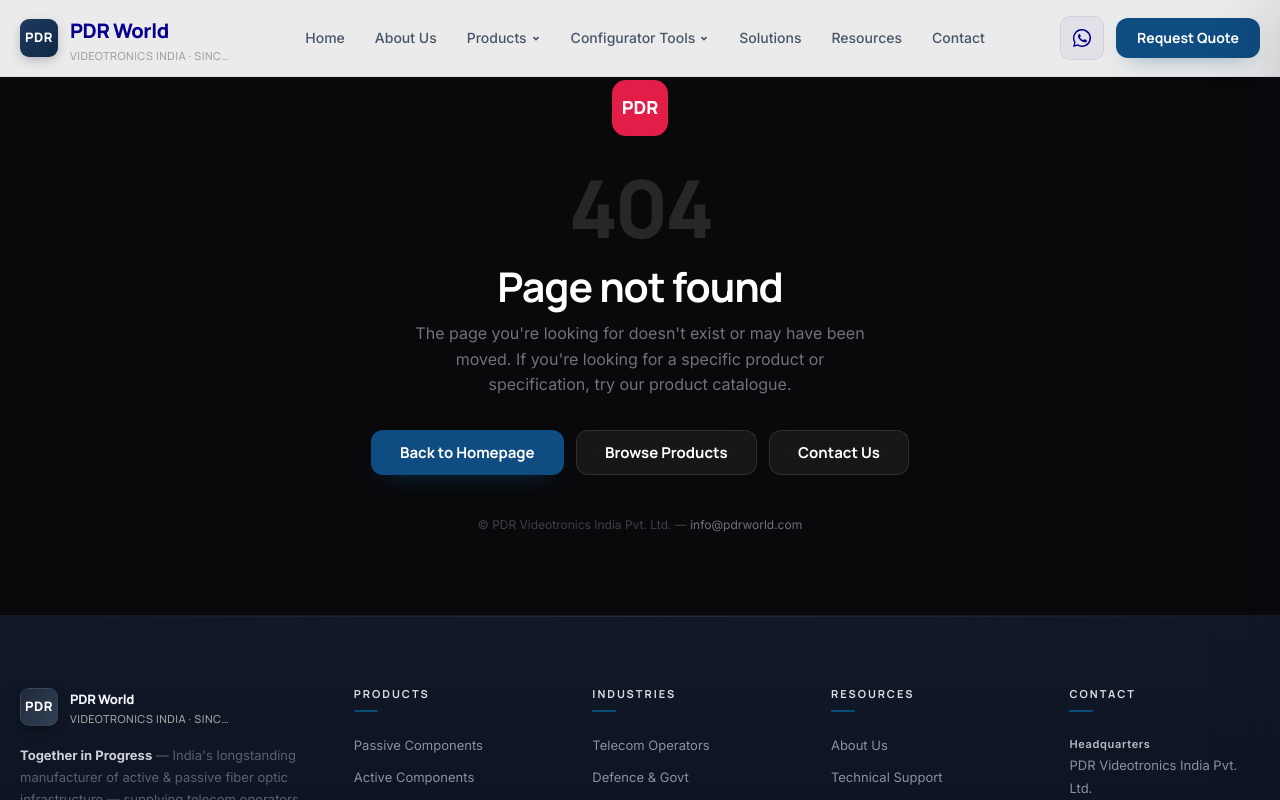
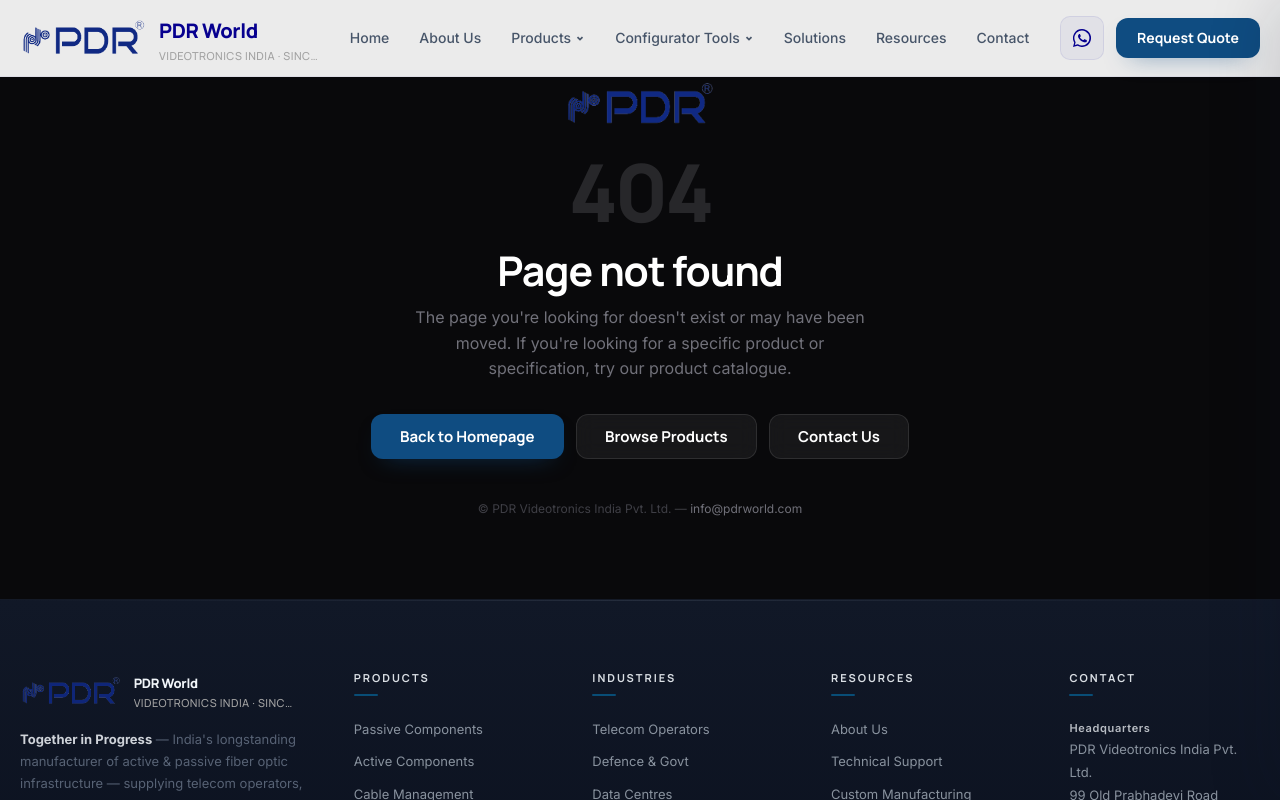
Before and after one commit to amey-bauchkar/PDR, a React (Vite) app: page /404 in a window 1280 px wide. Shown: the top 800 px of the page. Built offline with nearby package versions, Linux system fonts and the light colour scheme.

Commit message:
Logo and favicon changed Passive components done

```diff
--- a/index.html
+++ b/index.html
@@ -4,7 +4,7 @@
     <meta charset="UTF-8" />
     <meta name="viewport" content="width=device-width, initial-scale=1.0" />
     <meta name="theme-color" content="#07008F" />
-    <link rel="icon" type="image/svg+xml" href="/favicon.svg" />
+    <link rel="icon" type="image/png" href="/favicon.png" />
     <link rel="preconnect" href="https://fonts.googleapis.com" />
     <link rel="preconnect" href="https://fonts.gstatic.com" crossorigin />
     <link
--- a/src/components/Footer.tsx
+++ b/src/components/Footer.tsx
@@ -1,4 +1,5 @@
 import { Link } from 'react-router-dom';
+import logo from '../assets/logo.png';
 
 export default function Footer() {
   const year = new Date().getFullYear();
@@ -7,11 +8,13 @@
       <div className="container footer-grid">
         <div className="footer-brand">
           <Link className="brand" to="/">
-            <span className="brand-mark">PDR</span>
-            <span>
-              PDR World
-              <small>Videotronics India · Since 1985</small>
-            </span>
+            <div className="logo-container">
+              <img src={logo} alt="PDR World" className="logo footer-logo" />
+              <span className="brand-text" style={{ display: 'flex', flexDirection: 'column' }}>
+                PDR World
+                <small>Videotronics India · Since 1985</small>
+              </span>
+            </div>
           </Link>
           <p>
             <strong>Together in Progress</strong> — India's longstanding manufacturer of active &amp; passive fiber optic infrastructure —
--- a/src/components/Header.tsx
+++ b/src/components/Header.tsx
@@ -1,5 +1,7 @@
 import { useEffect, useRef, useState } from 'react';
 import { NavLink, Link, useLocation } from 'react-router-dom';
+
+import logo from '../assets/logo.png';
 
 export default function Header() {
   const [scrolled, setScrolled] = useState(false);
@@ -53,11 +55,13 @@
       <header className={`site-header${scrolled ? ' scrolled' : ''}`} id="top">
         <div className="container nav">
           <Link className="brand" to="/" aria-label="PDR World home">
-            <span className="brand-mark">PDR</span>
-            <span>
-              PDR World
-              <small>Videotronics India · Since 1985</small>
-            </span>
+            <div className="logo-container">
+              <img src={logo} alt="PDR World" className="logo" />
+              <span className="brand-text" style={{ display: 'flex', flexDirection: 'column' }}>
+                PDR World
+                <small>Videotronics India · Since 1985</small>
+              </span>
+            </div>
           </Link>
 
           <nav className="nav-center" aria-label="Primary">
--- a/src/pages/NotFound.tsx
+++ b/src/pages/NotFound.tsx
@@ -1,5 +1,6 @@
 import { Link } from 'react-router-dom';
 import Seo from '../components/Seo';
+import logo from '../assets/logo.png';
 import '../styles/notfound.css';
 
 export default function NotFound() {
@@ -7,7 +8,7 @@
     <>
       <Seo title="Page Not Found | PDR World" description="The page you're looking for doesn't exist." canonical="https://pdrworld.com/404" />
       <div className="nf-wrap">
-        <span className="nf-brand-mark">PDR</span>
+        <img src={logo} alt="PDR World" className="logo" style={{ marginBottom: 24, height: 48 }} />
         <h1>404</h1>
         <h2>Page not found</h2>
         <p>
--- a/src/styles/global.css
+++ b/src/styles/global.css
@@ -1275,10 +1275,29 @@
 }
 
 /* ─── 13. WIDE SCREEN CONSTRAINT ─── */
-@media (min-width: 1440px) {
-  .container {
-    max-width: 1280px;
-  }
+@media (max-width: 768px) {
+  .logo-container {
+    padding-top: 0;
+    max-width: 140px;
+  }
+}
+
+/* BRAND LOGO STYLES */
+.logo-container {
+  display: flex;
+  align-items: center;
+  gap: 12px;
+}
+
+.logo {
+  height: 40px;
+  width: auto;
+  object-fit: contain;
+}
+
+.footer-logo {
+  height: 32px;
+  opacity: 0.9;
 }
 
 /* ─── 14. PRINT STYLES ─── */
```
Also changed, not shown: public/favicon.png (added), src/assets/logo.png (added).
